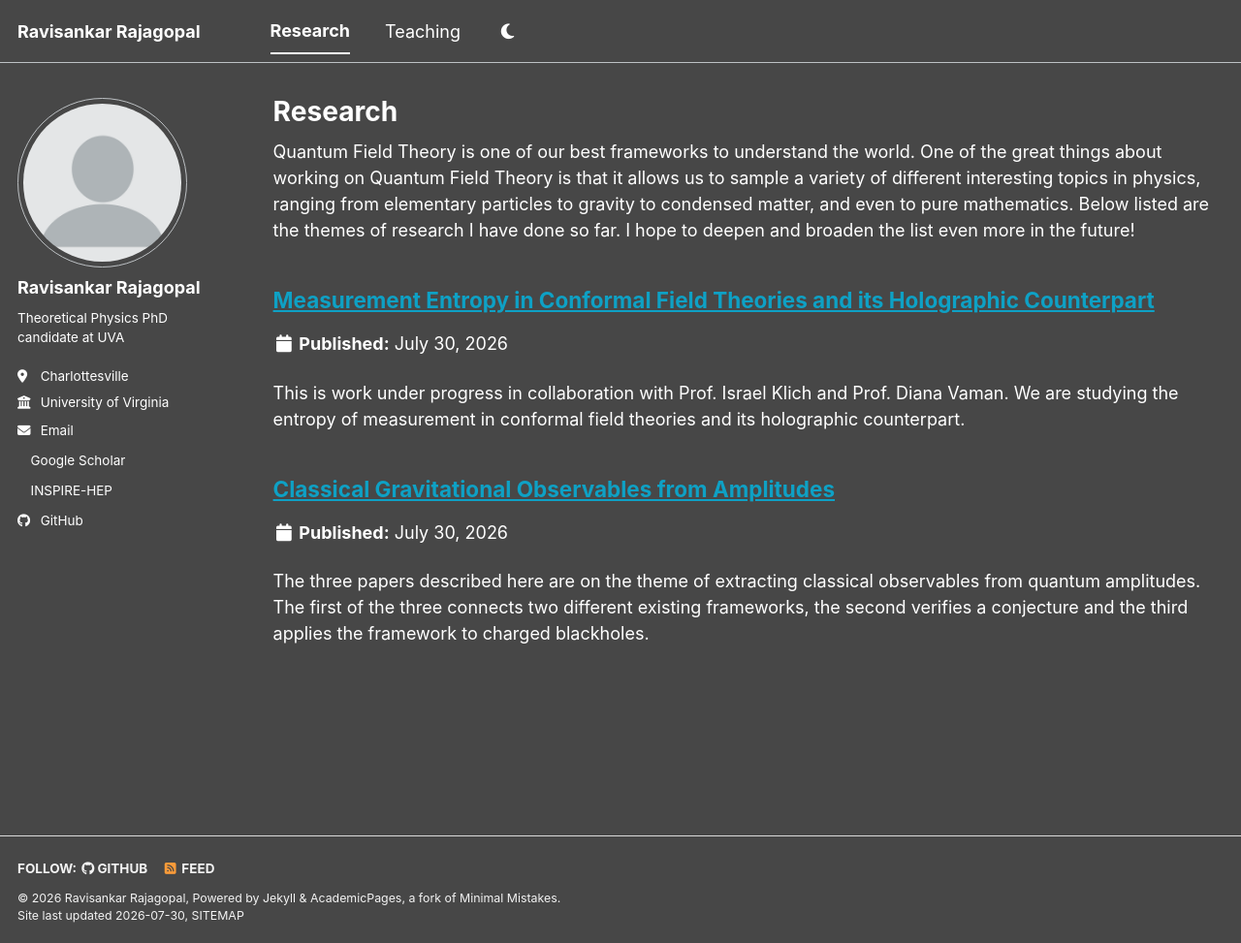
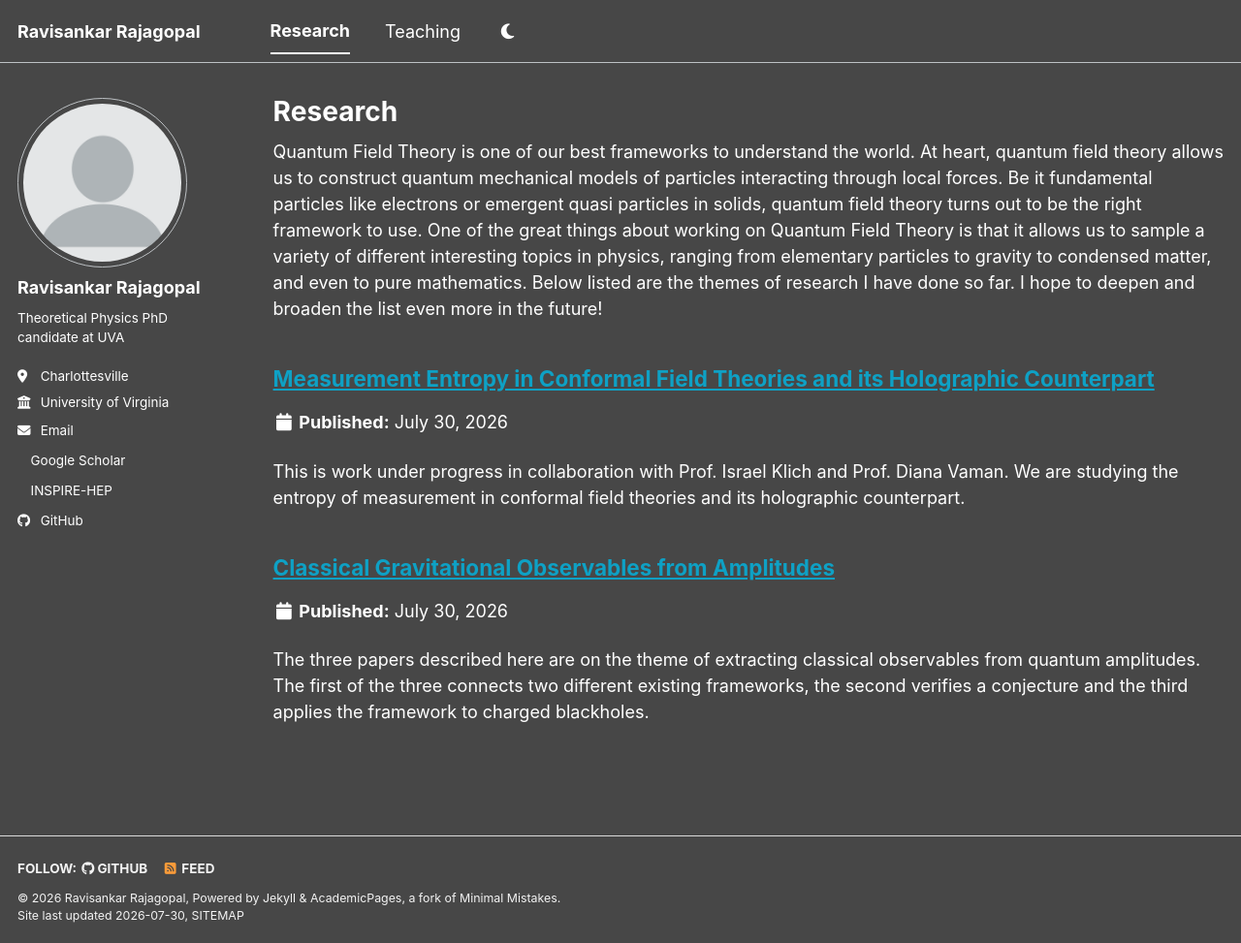
Before and after one commit to ravisankar712/ravisankar712.github.io, a Jekyll site: the page built from _pages/research.html, in a window 1280 px wide and 973 px high. Shown: the whole window at 97% size. Built offline with Jekyll 4.4.1, drawn with Linux system fonts in a browser that asks for light colours; a style sheet for code colours, icons or effects is not loaded.

Commit message:
Update research.html

```diff
--- a/_pages/research.html
+++ b/_pages/research.html
@@ -5,7 +5,8 @@ permalink: /research/
 author_profile: true
 ---
 {% include base_path %}
-Quantum Field Theory is one of our best frameworks to understand the world. One of the great things about working on Quantum Field Theory is that it allows us to sample a variety of different interesting topics in physics, ranging from elementary particles to gravity to condensed matter, and even to pure mathematics.
+Quantum Field Theory is one of our best frameworks to understand the world. At heart, quantum field theory allows us to construct quantum mechanical models of particles interacting through local forces. Be it fundamental particles like electrons or emergent quasi particles in solids, quantum field theory turns out to be the right framework to use.
+One of the great things about working on Quantum Field Theory is that it allows us to sample a variety of different interesting topics in physics, ranging from elementary particles to gravity to condensed matter, and even to pure mathematics.
 
 Below listed are the themes of research I have done so far. I hope to deepen and broaden the list even more in the future!
 
```
